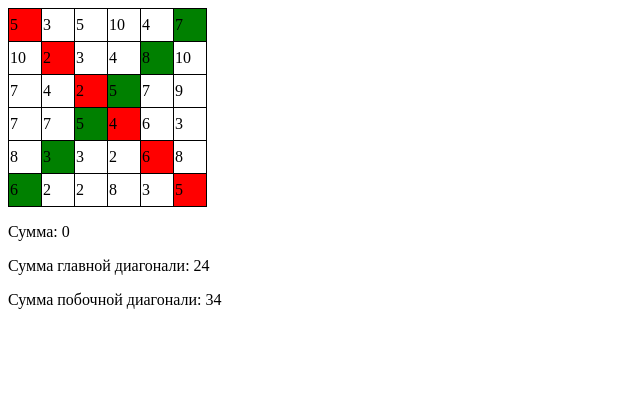
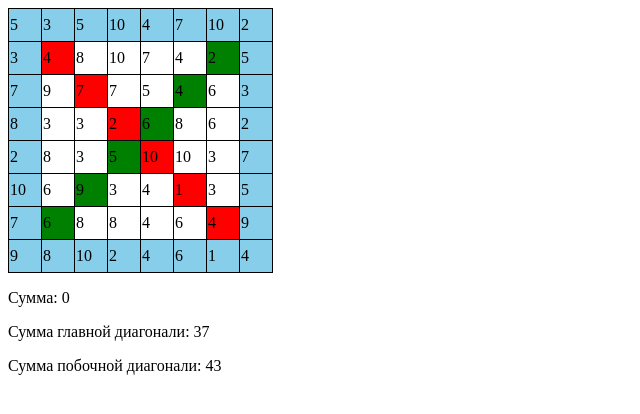
Before and after one commit to danyavol/JS-practice, a plain HTML site: page DOM/exercise3/index.html in a window 1280 px wide. Shown: the whole page, without its empty margins (0-640 px from the left). Drawn offline with Linux system fonts and the light colour scheme.

Commit message:
exercise 3. Added SHIFT function. Finished CTRL.

```diff
--- a/DOM/exercise3/index.html
+++ b/DOM/exercise3/index.html
@@ -14,8 +14,12 @@
         <td></td>
         <td></td>
         <td></td>
+        <td></td>
+        <td></td>
       </tr>
       <tr>
+        <td></td>
+        <td></td>
         <td></td>
         <td></td>
         <td></td>
@@ -30,8 +34,12 @@
         <td></td>
         <td></td>
         <td></td>
+        <td></td>
+        <td></td>
       </tr>
       <tr>
+        <td></td>
+        <td></td>
         <td></td>
         <td></td>
         <td></td>
@@ -46,8 +54,32 @@
         <td></td>
         <td></td>
         <td></td>
+        <td></td>
+        <td></td>
       </tr>
       <tr>
+        <td></td>
+        <td></td>
+        <td></td>
+        <td></td>
+        <td></td>
+        <td></td>
+        <td></td>
+        <td></td>
+      </tr>
+      <tr>
+        <td></td>
+        <td></td>
+        <td></td>
+        <td></td>
+        <td></td>
+        <td></td>
+        <td></td>
+        <td></td>
+      </tr>
+      <tr>
+        <td></td>
+        <td></td>
         <td></td>
         <td></td>
         <td></td>
--- a/DOM/exercise3/js/script.js
+++ b/DOM/exercise3/js/script.js
@@ -1,25 +1,29 @@
 'use strict'
 window.onload = function () {
 
-  var arrayD = [];
+  var arrayD = []; // массив содержащий координаты элементов-исключений(диагональных элементов)
   var s = 0, s2 = 0;
 
-  for (var i = 0; i < table.rows.length; i++) {
-    for (var j = 0; j < table.rows[i].cells.length; j++) {
+  for (var i = 0; i < table.rows.length; i++) { // i - по вертикали
+    for (var j = 0; j < table.rows[i].cells.length; j++) { // j - по горизонтали
       table.rows[i].cells[j].innerText = randomInteger(1,10);
-      if (i == j) {
+      if (i == j) { // главная диагональ
         arrayD.push([i,j]);
         table.rows[i].cells[j].style.background = "red";
 
         s += +table.rows[i].cells[j].innerText;
         sumM.innerText = `Сумма главной диагонали: ${s}`;
       }
-      if (j == table.rows[i].cells.length - 1 - i) {
+      if (j == table.rows[i].cells.length - 1 - i) { // побочная диагональ
         arrayD.push([i,j]);
         table.rows[i].cells[j].style.background = "green";
 
         s2 += +table.rows[i].cells[j].innerText;
         sumP.innerText = `Сумма побочной диагонали: ${s2}`;
+      }
+      if ((i == 0) || (i == table.rows.length-1) || (j == 0) || (j == table.rows[0].cells.length-1)) {
+        arrayD.push([i,j]);
+        table.rows[i].cells[j].style.background = "skyblue";
       }
     }
   }
@@ -39,17 +43,24 @@ window.onload = function () {
 
 
       var summa = 0;
-
+      var prevElem = [0,0];
 
       table.rows[i].cells[j].onclick = function () {
-        var cell = [i,j];
+
+        // Нахождение координат элемента this и запись их в cell[i,j]
+        for (var i = 0; i < table.rows.length; i++) {
+          for (var j = 0; j < table.rows[i].cells.length; j++) {
+            if (this == table.rows[i].cells[j]) var cell = [i,j];
+          }
+        }
+        // Проверка на то, является ли this элементом-исключением
         var flag = true;
         for (var i = 0; i < arrayD.length; i++) {
-          if ((cell[0] == arrayD[i][0]) && (cell[1] == arrayD[i][1])) {
+          if ((arrayD[i][0] == cell[0]) && (arrayD[i][1] == cell[1])) {
             flag = false;
           }
         }
-        console.log(flag);
+
 
         if (flag) {
           if (event.ctrlKey) {
@@ -63,7 +74,34 @@ window.onload = function () {
               summa -= +this.innerText;
               sum.innerText = `Сумма: ${summa}`;
             }
+            prevElem = [cell[0],cell[1]];
 
+          } else if (event.shiftKey) {
+            event.preventDefault();
+            var flag1 = true;
+            for (var i = prevElem[0]; i < cell[0] + 1; i++) {
+              for (var j = 0; j < table.rows[0].cells.length; j++) {
+
+                if (flag1) {
+                  j = prevElem[1]+1;
+                  flag1 = false;
+                }
+                if (j == cell[1]+1 && i == cell[0]) break;
+
+                var flag2 = true;
+                for (var k = 0; k < arrayD.length; k++) {
+                  if ( (arrayD[k][0] == i) && (arrayD[k][1] == j) ) {
+                    flag2 = false;
+                  }
+                }
+                if (flag2) {
+                  table.rows[i].cells[j].className = "active";
+                  summa += +table.rows[i].cells[j].innerText;
+                  sum.innerText = `Сумма: ${summa}`;
+                }
+
+              }
+            }
 
           } else {
 
@@ -75,7 +113,7 @@ window.onload = function () {
               }
             }
             this.className = "active";
-
+            prevElem = [cell[0],cell[1]];
           }
         }
 
```
